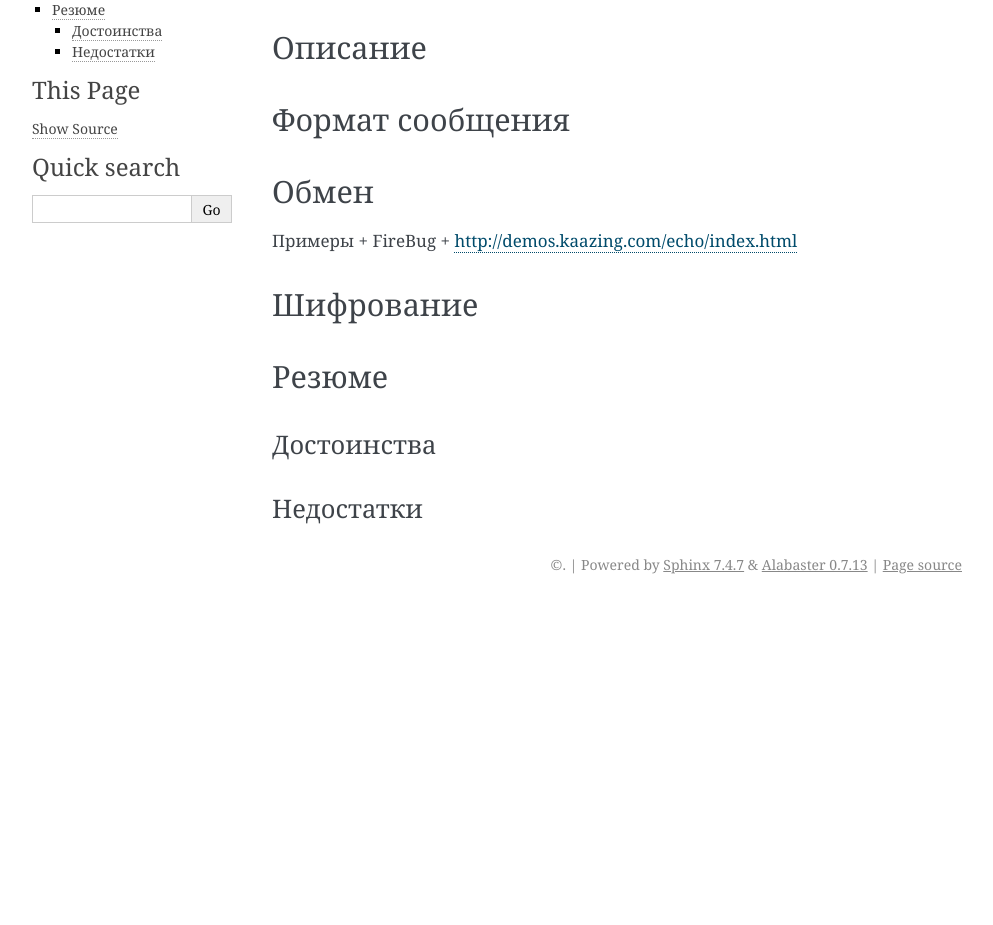
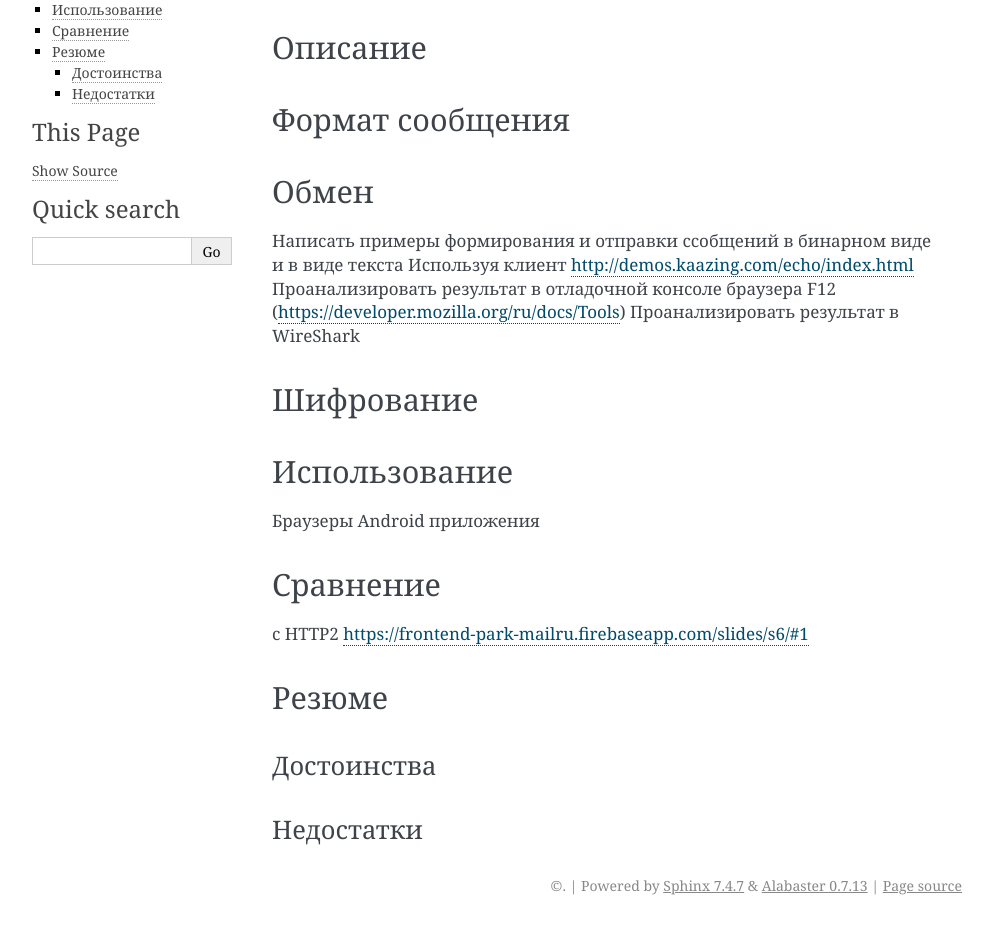
Before and after one commit to ustu/lectures.kpd, a Sphinx documentation site: the page built from docs/kpd/6.ws.rst, in a window 1280 px wide, cut to the strip 200-1125 px from the top of the page. Shown: the whole strip, without its empty margins (148-1141 px from the left). Built offline with Sphinx 7.4.7, drawn with Linux system fonts in a browser that asks for light colours; pages that are not in the unit, such as notebooks, are missing from menus; the version number could not be read and is left out; before the commit the page ends 900 px from its top, so only the background shows below that.

Commit message:
Update 6.ws.rst

```diff
--- a/docs/kpd/6.ws.rst
+++ b/docs/kpd/6.ws.rst
@@ -9,6 +9,7 @@ WebSocket протокол
 
 .. todo::
 
+    https://tools.ietf.org/html/rfc6455
     https://bloggeek.me/websockets-http2/
     https://medium.com/@pgjones/http-2-websockets-81ae3aab36dd
     https://stackoverflow.com/questions/28582935/does-http-2-make-websockets-obsolete
@@ -17,17 +18,34 @@ WebSocket протокол
 Описание
 --------
 
+
 Формат сообщения
 ----------------
+
 
 
 Обмен
 -----
 
-Примеры + FireBug + http://demos.kaazing.com/echo/index.html
+Написать примеры формирования и отправки ссобщений в бинарном виде и в виде текста
+Используя клиент http://demos.kaazing.com/echo/index.html
+Проанализировать результат в отладочной консоле браузера F12 (https://developer.mozilla.org/ru/docs/Tools)
+Проанализировать результат в WireShark
 
 Шифрование
 ----------
+
+Использование
+-------------
+
+Браузеры
+Android приложения
+
+Сравнение
+---------
+
+с HTTP2
+https://frontend-park-mailru.firebaseapp.com/slides/s6/#1
 
 Резюме
 ------
```
